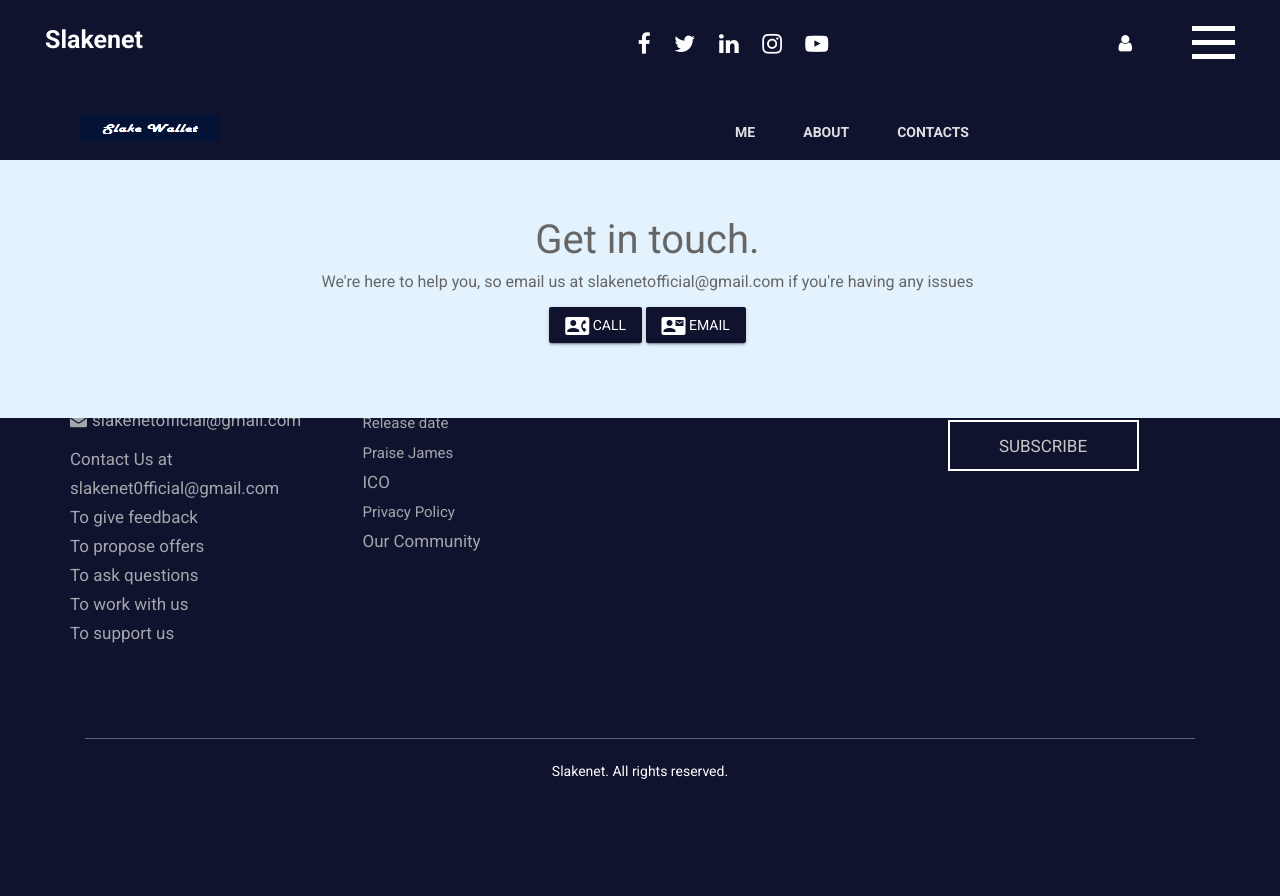
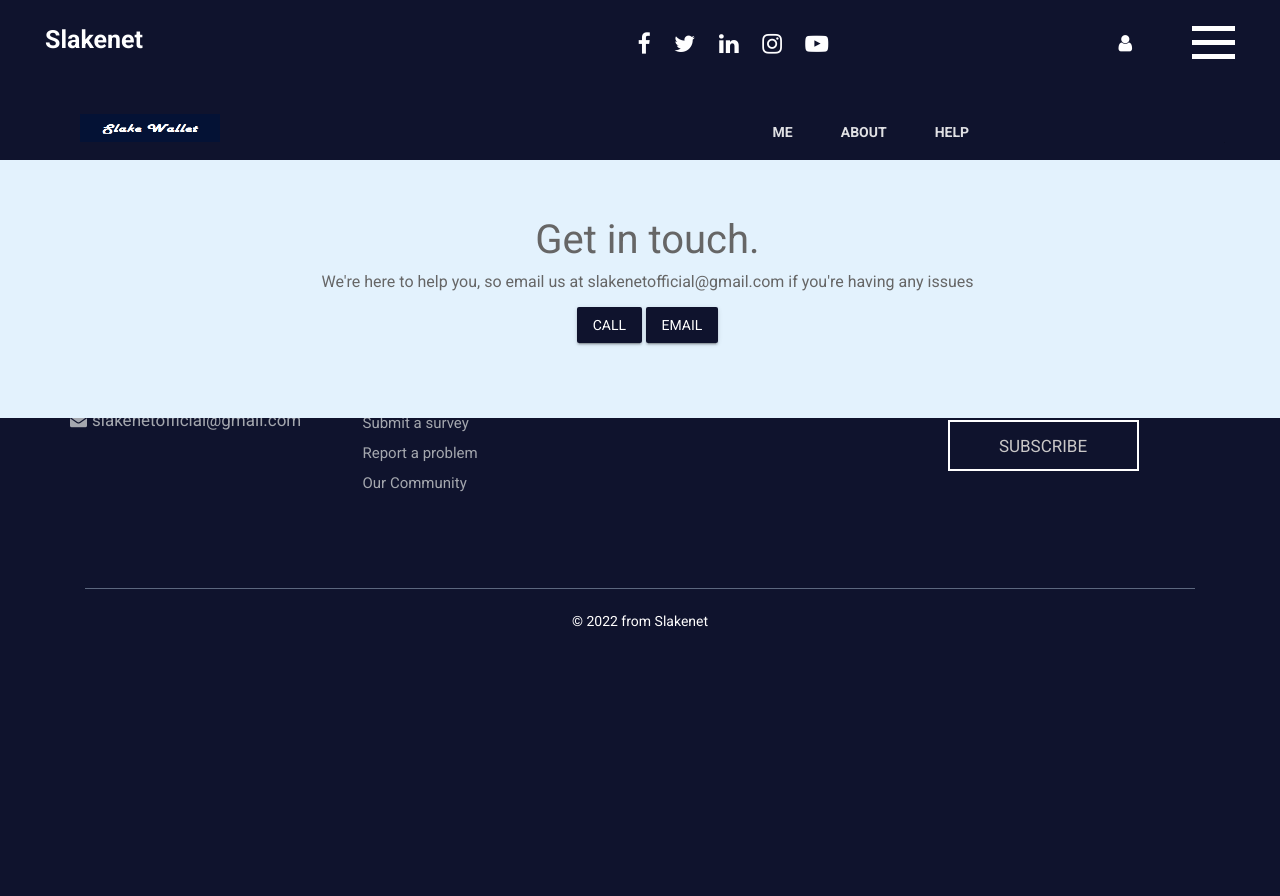
Before and after one commit to DrPraze/Slakenet-Python, a Python web app: template templates/contact.html in a window 1280 px wide. Run offline with Jinja, Linux system fonts and the light colour scheme; the template is opened without the code that fills it, so the values that code supplies are empty; some libraries are stand-ins or nearby versions.

Commit message:
Add files via upload

```diff
--- a/templates/404.html
+++ b/templates/404.html
@@ -1,8 +1,8 @@
 {% extends "layout.html" %}
 
 {% block head %}
-    <meta name="description" content="Not found on Flask Wallet.">
-    <title>Page Not Found - SLAKE Wallet</title>
+    <meta name="description" content="Not found on Slakenet">
+    <title>404 Page Not Found - Slakenet</title>
 {% endblock %}
 
 {% block content %}
--- a/templates/500.html
+++ b/templates/500.html
@@ -1,7 +1,7 @@
 {% extends "layout.html" %}
 
 {% block head %}
-    <meta name="description" content="Not found on Flask Wallet.">
+    <meta name="description" content="Not found on Slake Net.">
     <title>Server Crashed - SLAKE Wallet</title>
 {% endblock %}
 
--- a/templates/contact.html
+++ b/templates/contact.html
@@ -10,11 +10,9 @@
     <div class="wallet-slogan">Get in touch.</div>
     <div class="wallet-sub-slogan">We're here to help you, so email us at slakenetofficial@gmail.com if you're having any issues</div>
     <div class="wallet-padded-mini">
-        <button class="mdl-button mdl-js-button mdl-button--raised mdl-button--colored">
-            <i class="material-icons">contact_phone</i> Call
+        <button class="mdl-button mdl-js-button mdl-button--raised mdl-button--colored"><a style="color: #fff;" href="tel:09030948417" target="_blank">Call
         </button>
-        <button class="mdl-button mdl-js-button mdl-button--raised mdl-button--colored">
-            <i class="material-icons">contact_mail</i> Email
+        <button class="mdl-button mdl-js-button mdl-button--raised mdl-button--colored"><a style="color: #fff;" href="mailto:slakenetofficial@gmail.com" target="_blank">Email</a>
         </button>
     </div>
 </div>
--- a/templates/dashboard.html
+++ b/templates/dashboard.html
@@ -50,7 +50,6 @@
                                                         <i><img src="static/images/graf2.jpg" alt="#"/></i>
                                                         <p></p>
                                                         <button><a href="/done/{{ i_title }}"> Done</a></button>
-                                                        <button>Share</button>
                                                     </div>
                                                 </div>
                                                 <div class="col-md-9">
@@ -71,7 +70,6 @@
                                                         <i><img src="static/images/graf2.jpg" alt="#"/></i>
                                                         <p></p>
                                                         <button><a href="/done/{{ j_title }}"> Done</a></button>
-                                                        <button>Share</button>
                                                     </div>
                                                 </div>
                                                 <div class="col-md-9">
--- a/templates/home.html
+++ b/templates/home.html
@@ -29,6 +29,7 @@
                 name="submit">
                 Log In
             </button>
+            <a href="/password_reset">Forgot password?</a>
         </form>
     </div>
     <div class="wallet-signup-section mdl-cell mdl-cell--6-col mdl-cell--8-col-tablet mdl-cell--4-col-phone">
--- a/templates/layout.html
+++ b/templates/layout.html
@@ -37,11 +37,9 @@
         <a href="/">Home</a>
         <a href="about.html">About</a>
         <a class="active" href="home">Profile</a>
-        <a href="buy.html">Buy Airtime</a>
-        <a href="#">Earn</a>
         <a href="whitepaper.pdf" target="_blank">Whitepaper</a>
         <a href="policy.html">Privacy Policy</a>
-        <a href="terms">Terms Of Use</a>
+        <a href="terms.html">Terms Of Use</a>
         <a href="contact.html">Contact Us</a>
     </div>
     <!-- header -->
@@ -57,7 +55,7 @@
                     </div>
                     <div class="col-sm-5">
                         <ul class="social_icon text_align_right d_none">
-                            <li> <a href="https://web.facebook.com/slakenet/"><i class="fa fa-facebook-f"></i></a></li>
+                            <li> <a href="https://web.facebook.com/slakenet"><i class="fa fa-facebook"></i></a></li>
                             <li> <a href="Javascript:void(0)"><i class="fa fa-twitter"></i></a></li>
                             <li> <a href="Javascript:void(0)"><i class="fa fa-linkedin" aria-hidden="true"></i></a></li>
                             <li> <a href="Javascript:void(0)"><i class="fa fa-instagram" aria-hidden="true"></i></a></li>
@@ -67,7 +65,6 @@
                     <div class="col-sm-4">
                         <ul class="email text_align_right">
                             <li class="d_none"><a href="home"><i class="fa fa-user" aria-hidden="true"></i></a></li>
-                            <!-- <li class="d_none"> <a href="Javascript:void(0)"><i class="fa fa-search" style="cursor: pointer;" aria-hidden="true"></i></a> </li> -->
                             <li>
                                 <button class="openbtn" onclick="openNav()"><img src="static/images/menu_btn.png"></button>
                             </li>
@@ -114,7 +111,7 @@
           <nav class="wallet-navigation mdl-navigation">
             <a class="mdl-navigation__link mdl-typography--text-uppercase" href="{{url_for('page_index')}}">Me</a>
             <a class="mdl-navigation__link mdl-typography--text-uppercase" href="{{url_for('page_about')}}">About</a>
-            <a class="mdl-navigation__link mdl-typography--text-uppercase" href="{{url_for('page_contact')}}">Contacts</a>
+            <a class="mdl-navigation__link mdl-typography--text-uppercase" href="{{url_for('page_contact')}}">Help</a>
             {% if logged_in %}
             <a class="mdl-navigation__link mdl-typography--text-uppercase" href="{{url_for('page_profile')}}">Profile</a>
             <a class="mdl-navigation__link mdl-typography--text-uppercase" href="{{url_for('logout')}}">Log Out</a>
@@ -162,7 +159,7 @@
 
 {% block content %}{% endblock %}
 </div></div></body>
-<!-- footer -->
+    <!-- footer -->
     <footer>
         <div class="footer">
             <div class="container">
@@ -184,20 +181,6 @@
                            </a>
                         </li>
                      </ul>
-                     <ul>
-                        <li>Contact Us at slakenet0fficial@gmail.com
-                        </li>
-                        <li>To give feedback
-                        </li>
-                        <li>To propose offers
-                        </li>
-                        <li>To ask questions
-                        </li>
-                        <li>To work with us
-                        </li>
-                        <li>To support us
-                        </li>
-                     </ul>
                   </div>
                </div>
                <div class="col-md-3 col-sm-6 "">
@@ -206,17 +189,11 @@
                             <ul>
                                 <li><a href="whitepaper.pdf">whitepaper</a>
                                 </li>
-                                <li><a href="https://slakenet.blogspot.com/" target="_blank">Blog</a>
+                                <li><a href="https://slakenet.blogspot.com/" target="_blank">Our blog</a>
                                 </li>
-                                <li><a href="https://slakenet.blogspot.com/" target="_blank">Release date</a>
-                                </li>
-                                <li><a>Praise James</a>
-                                </li>
-                                <li>ICO
-                                </li>
-                                <li><a href="policy.html">Privacy Policy</a>
-                                </li>
-                                <li>Our Community
+                                <li><a href="mailto:slakenetoffficial@gmail.com" target="_blank">Submit a survey</a></li>
+                                <li><a href="mailto:slakenetoffficial@gmail.com">Report a problem</a>
+                                <li><a href="https://facebook.com/groups/364318782339006?group_view_referrer=search&_rdc=1&_rdr" target="_blank">Our Community</a>
                                 </li>
                             </ul>
                         </div>
@@ -235,8 +212,6 @@
                         </li>
                         <li>
                         </li>
-                        <li>
-                        </li>
                      </ul>
                   </div>
                </div>
@@ -245,7 +220,7 @@
                      <h3>Newsletter</h3>
                      <form class="newslatter_form">
                         <input class="ente " placeholder="Enter your email " type="text " name="Enter your email " id="subs_email">
-                        <button class="subs_btn " id="subs_btn">Subscribe</button>
+                        <button class="subs_btn " id="subs_btn" onclick="Subscribe()">Subscribe</button>
                      </form>
                   </div>
                </div>
@@ -254,7 +229,7 @@
                <div class="container ">
                   <div class="row ">
                      <div class="col-md-12 ">
-                        <p><a href="#"> Slakenet</a>. All rights reserved.</p>
+                        <p>&copy; 2022 from <a href="/">Slakenet</a></p>
                      </div>
                   </div>
                </div>
@@ -268,4 +243,5 @@
       <script src="static/js/bootstrap.bundle.min.js "></script>
       <script src="static/js/jquery-3.0.0.min.js "></script>
       <script src="static/js/custom.js "></script>
+   </body>
 </html>
--- /dev/null
+++ b/templates/reset_email.html
@@ -0,0 +1,6 @@
+<p>
+    To reset your password
+    <a href="{{ url_for('reset_verified') }}">
+    	click here
+    </a>.
+</p>
```
Also changed, not shown: templates/profile.html (+8 -22 lines), templates/reset.html (added, +18 -0 lines), templates/reset_verified.html (added, +13 -0 lines).
